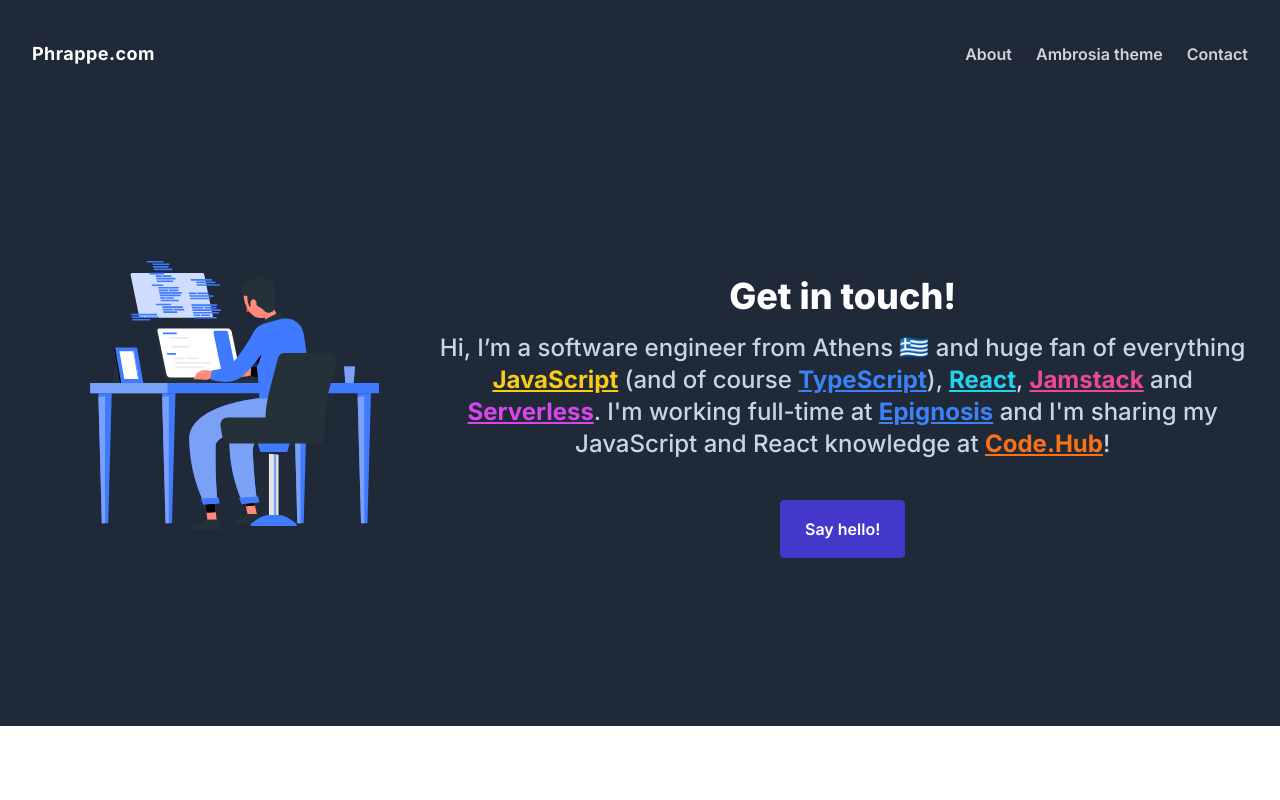
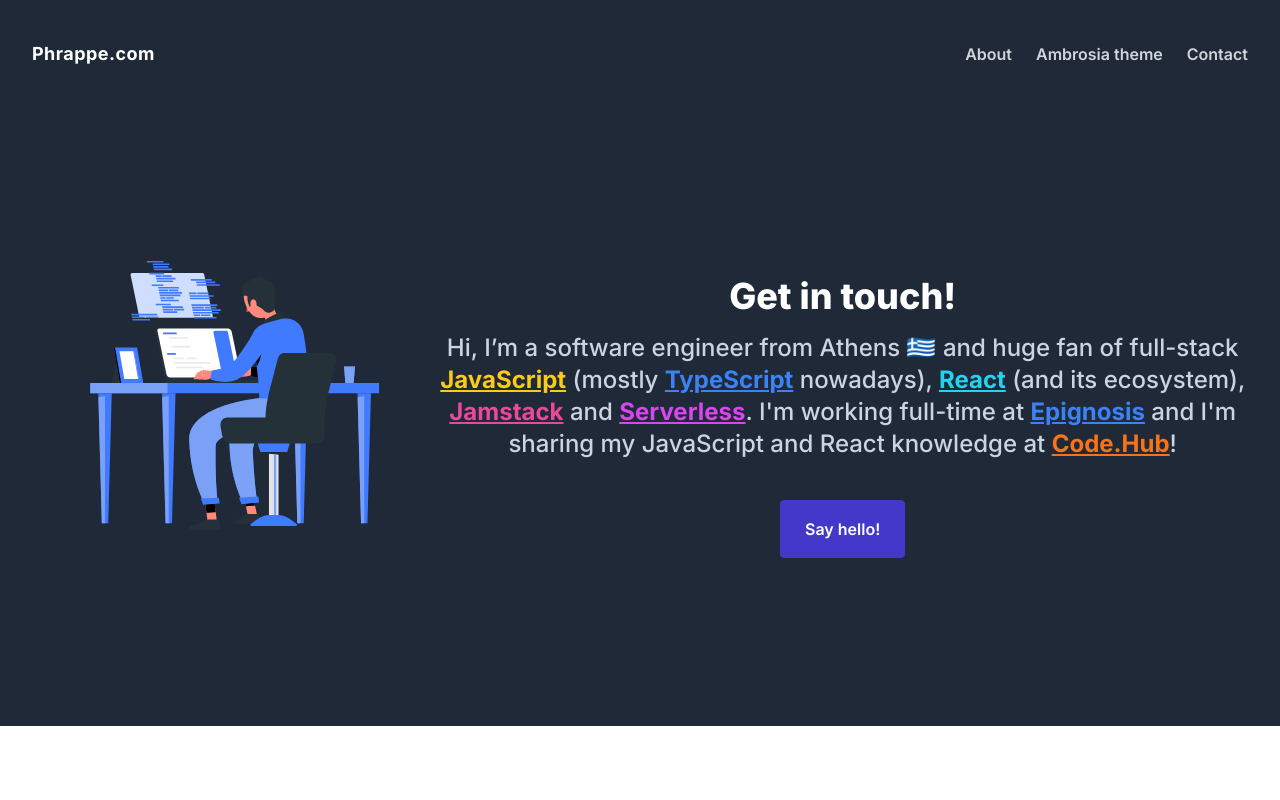
Before and after one commit to tsevdos/phrappe.com, a Next.js app: page /page/2 in a window 1280 px wide. Shown: the top 800 px of the page. Built offline with nearby package versions, Linux system fonts and the light colour scheme.

Commit message:
add language to HTML body and minor hero copyright

```diff
--- a/components/Hero.tsx
+++ b/components/Hero.tsx
@@ -23,7 +23,7 @@
         <div className="text-center">
           <h2 className="text-3xl md:text-4xl font-extrabold mb-4 text-white">Get in touch!</h2>
           <p className="text-xl md:text-2xl leading-relaxed font-medium text-slate-300 lg:w-3/4 xl:w-full mx-auto">
-            Hi, I’m a software engineer from Athens 🇬🇷 and huge fan of everything{" "}
+            Hi, I’m a software engineer from Athens 🇬🇷 and huge fan of full-stack{" "}
             <a
               href="https://developer.mozilla.org/en-US/docs/Web/JavaScript"
               target="_blank"
@@ -32,7 +32,7 @@
             >
               JavaScript
             </a>{" "}
-            (and of course{" "}
+            (mostly{" "}
             <a
               href="https://www.typescriptlang.org/"
               target="_blank"
@@ -40,8 +40,8 @@
               className="text-2xl font-bold text-blue-500 underline decoration-blue-500"
             >
               TypeScript
-            </a>
-            ),{" "}
+            </a>{" "}
+            nowadays),{" "}
             <a
               href="https://reactjs.org/"
               target="_blank"
@@ -49,8 +49,8 @@
               className="text-2xl font-bold text-cyan-400 underline decoration-cyan-400"
             >
               React
-            </a>
-            ,{" "}
+            </a>{" "}
+            (and its ecosystem),{" "}
             <a
               href="https://jamstack.org/"
               target="_blank"
--- /dev/null
+++ b/pages/_document.tsx
@@ -0,0 +1,13 @@
+import { Html, Head, Main, NextScript } from "next/document";
+
+const Document = () => (
+  <Html lang="en">
+    <Head />
+    <body>
+      <Main />
+      <NextScript />
+    </body>
+  </Html>
+);
+
+export default Document;
```
